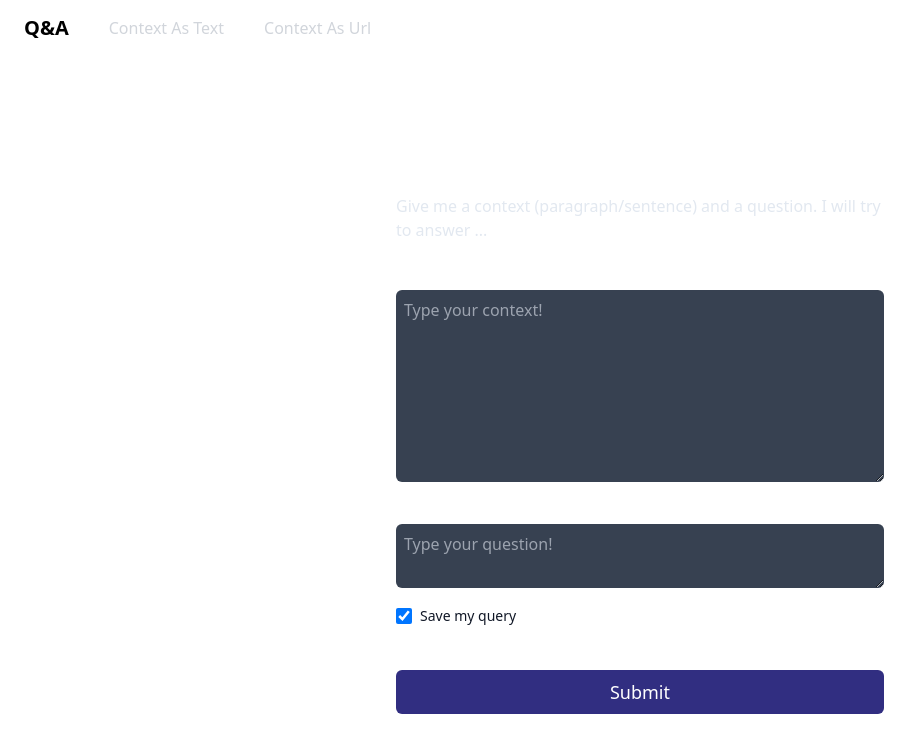
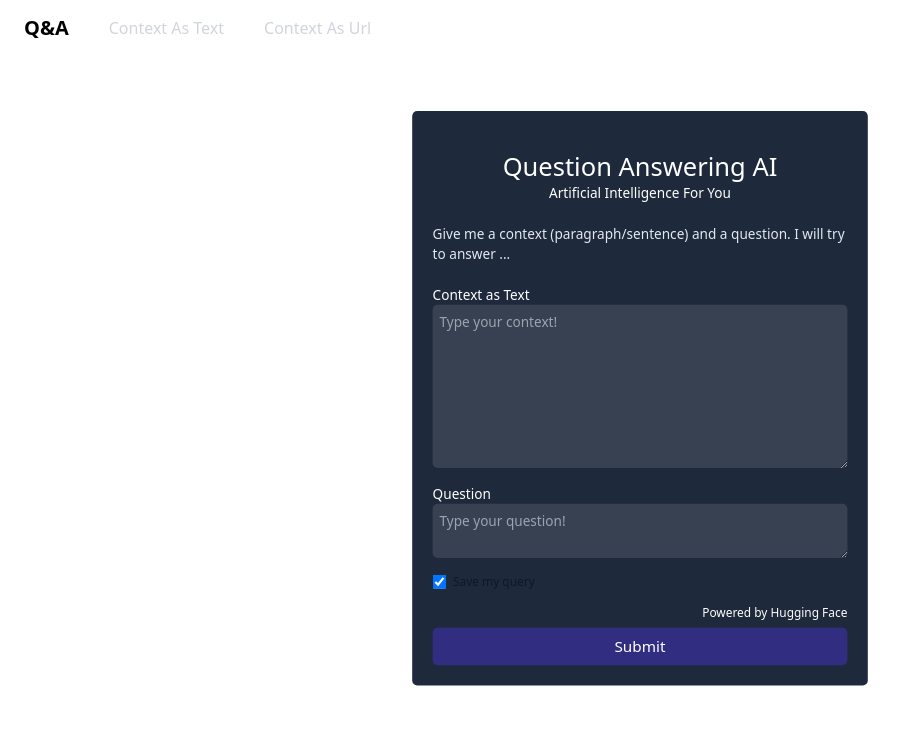
Before and after one commit to gziz/question-answer-ai, a React (Create React App) app in the folder frontend/: page / in a window 1280 px wide. Shown: the top 752 px of the page, without its empty margins (0-922 px from the left). Built offline with nearby package versions, Linux system fonts and the light colour scheme; no server answers; the HTML template or start-up script is replaced by a standard one.

Commit message:
Fixed scale issue

```diff
--- a/frontend/src/components/Home.jsx
+++ b/frontend/src/components/Home.jsx
@@ -92,10 +92,9 @@ const Home = () => {
     return (
       <>
         <NavBar setContextType={setContextType} navChange={navChange}/>
-
-        <div className="h-screen flex">
-            <div className="max-w-xl m-auto p-5">
-                <div className="dark:bg-slate-800 p-6 rounded-md text-white">
+        <div className="h-screen flex scale-[.85]">
+            <div className="max-w-xl m-auto p-5 mt-10">
+                <div className="bg-slate-800 p-6 rounded-md text-white">
                     <div className="text-center my-6">
                         <h1 className="text-3xl">Question Answering AI</h1>
                         <div>Artificial Intelligence For You</div>
```
